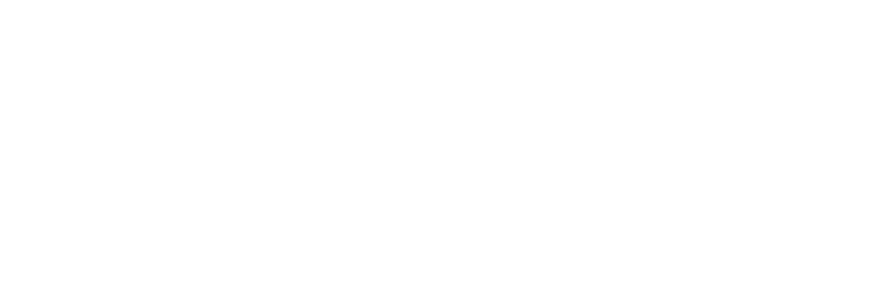
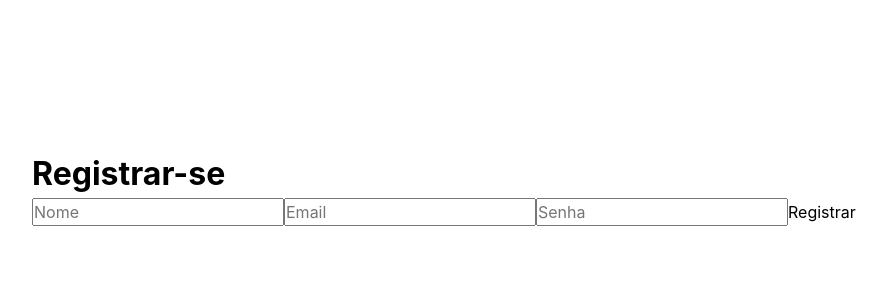
Before and after one commit to LucasFSouza552/frontend-web-pet, a React (Vite) app: page /register in a window 1280 px wide. Before the commit this address had no page. Shown: the top 300 px of the page, without its empty margins (118-1005 px from the left). Built offline with nearby package versions, Linux system fonts and the light colour scheme.

Commit message:
feat: add Match and Register sections with routing, setting all to config later

```diff
--- a/src/App.tsx
+++ b/src/App.tsx
@@ -9,6 +9,8 @@
 import LoginSection from './pages/Login';
 import { useContext } from 'react';
 import { AuthContext } from './contexts/AuthContext';
+import MatchSection from './pages/Match';
+import RegisterSection from './pages/Register';
 
 function App() {
 
@@ -21,6 +23,8 @@
       <NavigationRouter>
         <Route path="/" element={<HomeSection />} />
         <Route path="/login" element={<LoginSection />} />
+        <Route path="/match" element={<MatchSection />} />
+        <Route path="/register" element={<RegisterSection />} />
       </NavigationRouter>
     </ThemeProvider>
   )
--- a/src/components/Header/index.tsx
+++ b/src/components/Header/index.tsx
@@ -13,7 +13,7 @@
             <Navigation>
                 <Link to="/">Home</Link>
                 <Link to="/disclosure">Divulgação</Link>
-                <Link to="/suport">Suporte</Link>
+                <Link to="/support">Suporte</Link>
             </Navigation>
             <HeaderMenu>
                 <PrimaryButton text="Anunciar" type="button" filled to="/" />
--- /dev/null
+++ b/src/pages/Match.tsx
@@ -0,0 +1,8 @@
+import { HeaderComponent } from "../components/Header";
+
+export default function MatchSection() {
+    return (
+        <HeaderComponent />
+
+    );
+}
--- /dev/null
+++ b/src/pages/Register.tsx
@@ -0,0 +1,23 @@
+import styled from "styled-components";
+
+export default function RegisterSection() {
+    return (
+        <Container>
+            <div>
+                <h1>Registrar-se</h1>
+                <form>
+                    <input type="text" placeholder="Nome" />
+                    <input type="email" placeholder="Email" />
+                    <input type="password" placeholder="Senha" />
+                    <button type="submit">Registrar</button>
+                </form>
+            </div>
+        </Container>
+    );
+}
+
+const Container = styled.div`
+  display: flex;
+  flex-direction: column;
+  padding: 150px;
+`;
--- a/src/sections/Home/FeaturesSection.tsx
+++ b/src/sections/Home/FeaturesSection.tsx
@@ -16,7 +16,7 @@
   {
     icon: <FaHome />,
     title: 'Adote seu novo amigo',
-    description: 'Ajude adotando um novo amigo.',
+    description: 'Adotando um novo amigo fará a diferença na sua vida e na dele.',
   },
   {
     icon: <FaHandHoldingHeart />,
@@ -26,7 +26,7 @@
   {
     icon: <FaSearchLocation />,
     title: 'Encontre Agora',
-    description: 'Ajude a encontrar e ajudar animais.',
+    description: 'Encontrar e ajudar animais pode transformar vidas.',
   },
   {
     icon: <FaHome />,
--- a/src/sections/Home/IntroSection.tsx
+++ b/src/sections/Home/IntroSection.tsx
@@ -33,9 +33,7 @@
   flex: 1;
 
   h1 {
-
     font-family: "Sacramento", cursive;
-
     width: 40%;
     font-size: 10rem;
     font-weight: 300;
```
Also changed, not shown: src/sections/Match/MainContent.tsx (added, +15 -0 lines).
